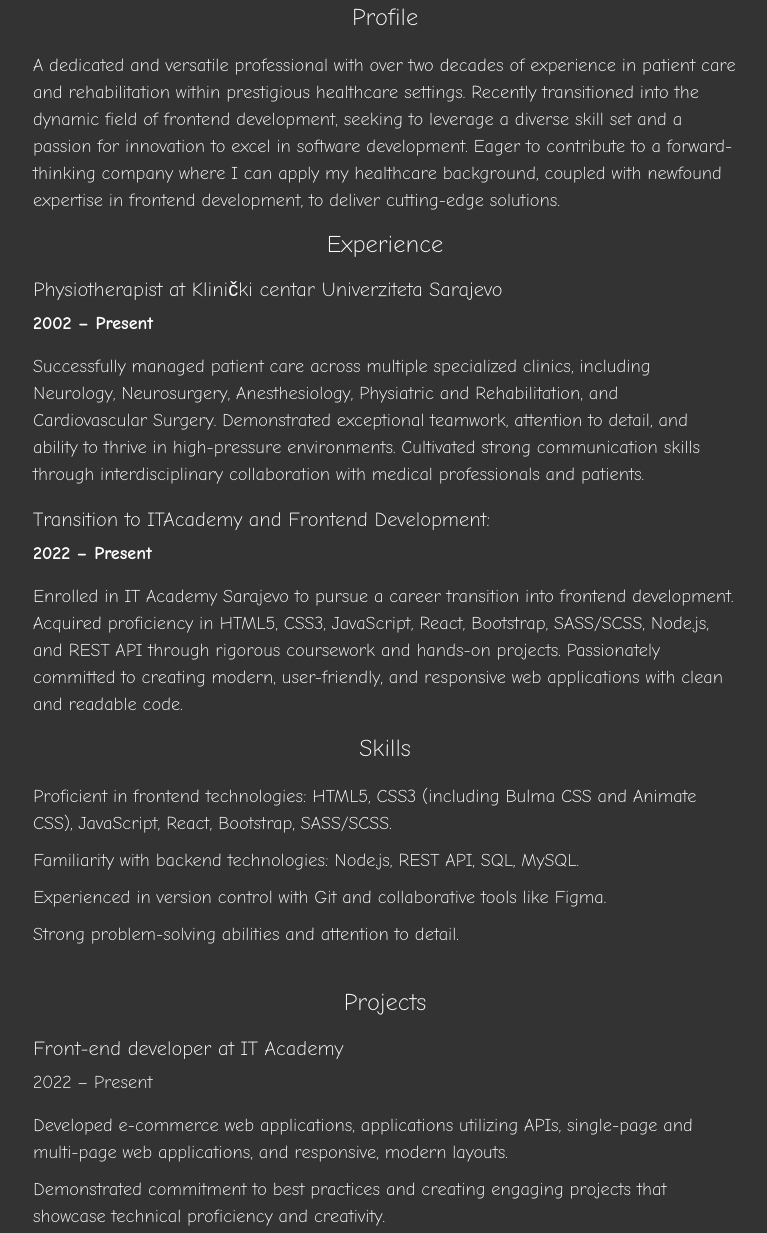
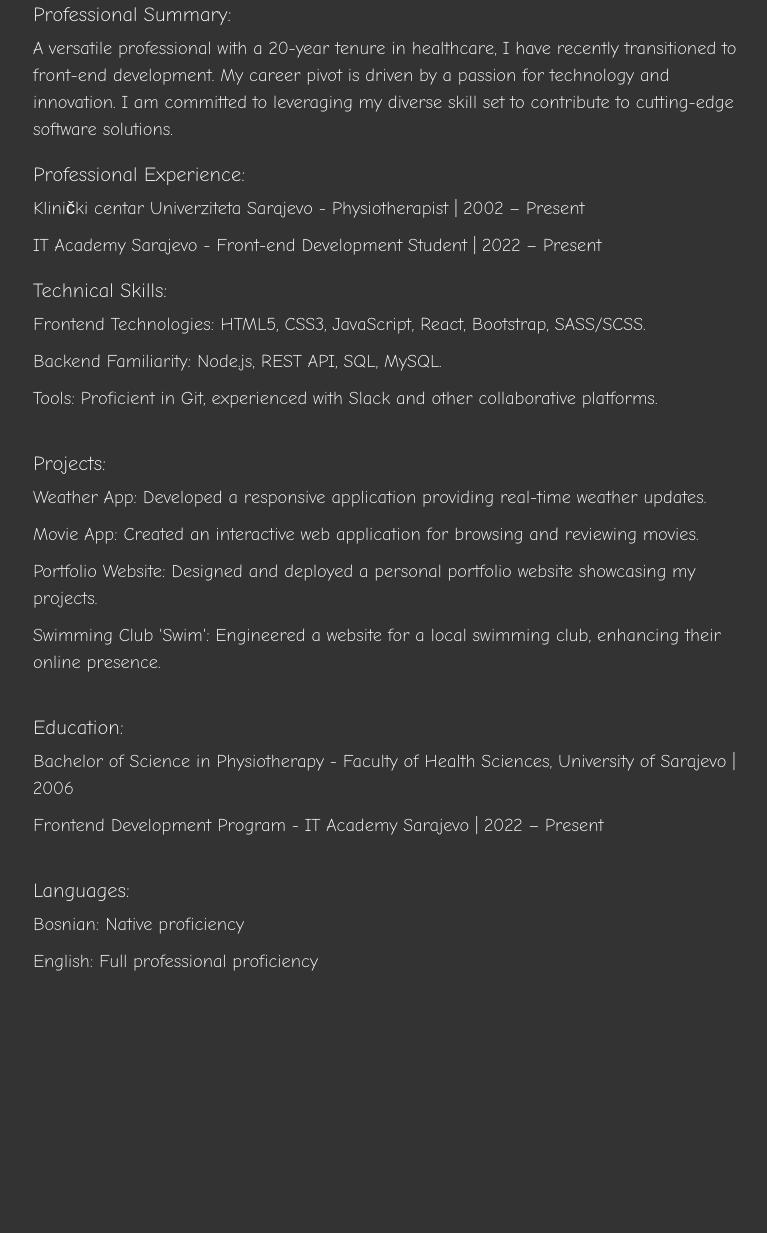
Before and after one commit to kiloByteGuru/Portfolio, a plain HTML site: page cv.html in a window 1280 px wide. Shown: the part 379-1612 px from the top of the page, without its empty margins (255-1022 px from the left). After the commit the page ends 1414 px from the top, so only its background shows below. Drawn offline with nearby package versions, Linux system fonts and the light colour scheme.

Commit message:
chore: Update CV content and structure

```diff
--- a/cv.html
+++ b/cv.html
@@ -58,85 +58,56 @@
       </div>
     </section>
 
-    <section id="profile">
-      <h2 class="text-center">Profile</h2>
-      <p>
-        A dedicated and versatile professional with over two decades of experience in patient care and rehabilitation
-        within prestigious healthcare settings. Recently transitioned into the dynamic field of frontend development,
-        seeking to leverage a diverse skill set and a passion for innovation to excel in software development. Eager
-        to
-        contribute to a forward-thinking company where I can apply my healthcare background, coupled with newfound
-        expertise in frontend development, to deliver cutting-edge solutions.
-      </p>
-    </section>
+    <div id="profile">
+      <h3>Professional Summary:</h3>
+      <p>A versatile professional with a 20-year tenure in healthcare, I have recently transitioned to front-end
+        development. My career pivot is driven by a passion for technology and innovation. I am committed to leveraging
+        my
+        diverse skill set to contribute to cutting-edge software solutions.</p>
+    </div>
 
-    <section id="experience">
-      <h2 class="text-center">Experience</h2>
-      <h3>Physiotherapist at Klinički centar Univerziteta Sarajevo</h3>
-      <p><strong>2002 – Present</strong></p>
-      <p>
-        Successfully managed patient care across multiple specialized clinics, including Neurology, Neurosurgery,
-        Anesthesiology, Physiatric and Rehabilitation, and Cardiovascular Surgery.
-        Demonstrated exceptional teamwork, attention to detail, and ability to thrive in high-pressure environments.
-        Cultivated strong communication skills through interdisciplinary collaboration with medical professionals and
-        patients.
-      </p>
-      <h3>Transition to ITAcademy and Frontend Development:</h3>
-      <p><strong>2022 – Present</strong></p>
-      <p>
-        Enrolled in IT Academy Sarajevo to pursue a career transition into frontend development.
-        Acquired proficiency in HTML5, CSS3, JavaScript, React, Bootstrap, SASS/SCSS, Node.js, and REST API through
-        rigorous coursework and hands-on projects.
-        Passionately committed to creating modern, user-friendly, and responsive web applications with clean and
-        readable
-        code.
-      </p>
-    </section>
+    <div id="experience">
+      <h3>Professional Experience:</h3>
+      <ul>
+        <li>Klinički centar Univerziteta Sarajevo - Physiotherapist | 2002 – Present</li>
+        <li>IT Academy Sarajevo - Front-end Development Student | 2022 – Present</li>
+      </ul>
+    </div>
 
-    <section id="skills">
-      <h2 class="text-center">Skills</h2>
-      <ul class="skills">
-        <li>
-          Proficient in frontend technologies: HTML5, CSS3 (including Bulma CSS and Animate CSS), JavaScript, React,
-          Bootstrap, SASS/SCSS.
-        </li>
-        <li> Familiarity with backend technologies: Node.js, REST API, SQL, MySQL.</li>
-        <li> Experienced in version control with Git and collaborative tools like Figma.</li>
-        <li> Strong problem-solving abilities and attention to detail.</li>
+    <div id="skills">
+      <h3>Technical Skills:</h3>
+      <ul>
+        <li>Frontend Technologies: HTML5, CSS3, JavaScript, React, Bootstrap, SASS/SCSS.</li>
+        <li>Backend Familiarity: Node.js, REST API, SQL, MySQL.</li>
+        <li>Tools: Proficient in Git, experienced with Slack and other collaborative platforms.</li>
       </ul>
-    </section>
+    </div>
 
-    <section id="projects">
-      <h2 class="text-center">Projects</h2>
-      <h3>Front-end developer at IT Academy</h3>
-      <p>2022 – Present</p>
+    <div id="portfolio">
+      <h3>Projects:</h3>
       <ul>
-        <li>Developed e-commerce web applications, applications utilizing APIs, single-page and multi-page web
-          applications, and responsive, modern layouts.</li>
-        <li> Demonstrated commitment to best practices and creating engaging projects that showcase technical
-          proficiency
-          and creativity.</li>
+        <li>Weather App: Developed a responsive application providing real-time weather updates.</li>
+        <li>Movie App: Created an interactive web application for browsing and reviewing movies.</li>
+        <li>Portfolio Website: Designed and deployed a personal portfolio website showcasing my projects.</li>
+        <li>Swimming Club 'Swim': Engineered a website for a local swimming club, enhancing their online presence.</li>
       </ul>
-    </section>
+    </div>
 
-    <section id="education">
-      <h2 class="text-center">Education</h2>
-      <h3>Bachelor of Science in Physiotherapy</h3>
-      <p>1999/2000</p>
-      <h3> Faculty of Health Sciences, University of Sarajevo</h3>
-      <p>2006</p>
-      <h3>IT Academy Sarajevo</h3>
-      <p>2022 – Present</p>
-      <p>Frontend Development</p>
-    </section>
+    <div id="education">
+      <h3>Education:</h3>
+      <ul>
+        <li>Bachelor of Science in Physiotherapy - Faculty of Health Sciences, University of Sarajevo | 2006</li>
+        <li>Frontend Development Program - IT Academy Sarajevo | 2022 – Present</li>
+      </ul>
+    </div>
 
-    <section id="languages">
-      <h2 class="text-center">Languages</h2>
+    <div id="languages">
+      <h3>Languages:</h3>
       <ul>
-        <li>Bosnian (native)</li>
-        <li>English (fluent)</li>
+        <li>Bosnian: Native proficiency</li>
+        <li>English: Full professional proficiency</li>
       </ul>
-    </section>
+    </div>
   </div>
 
 
```
